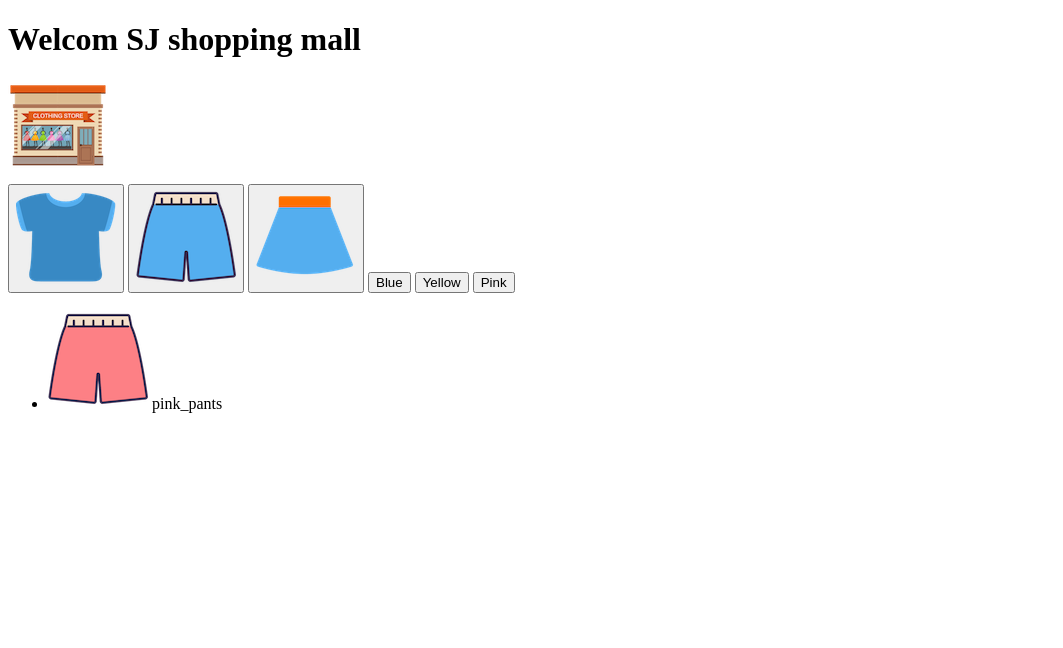
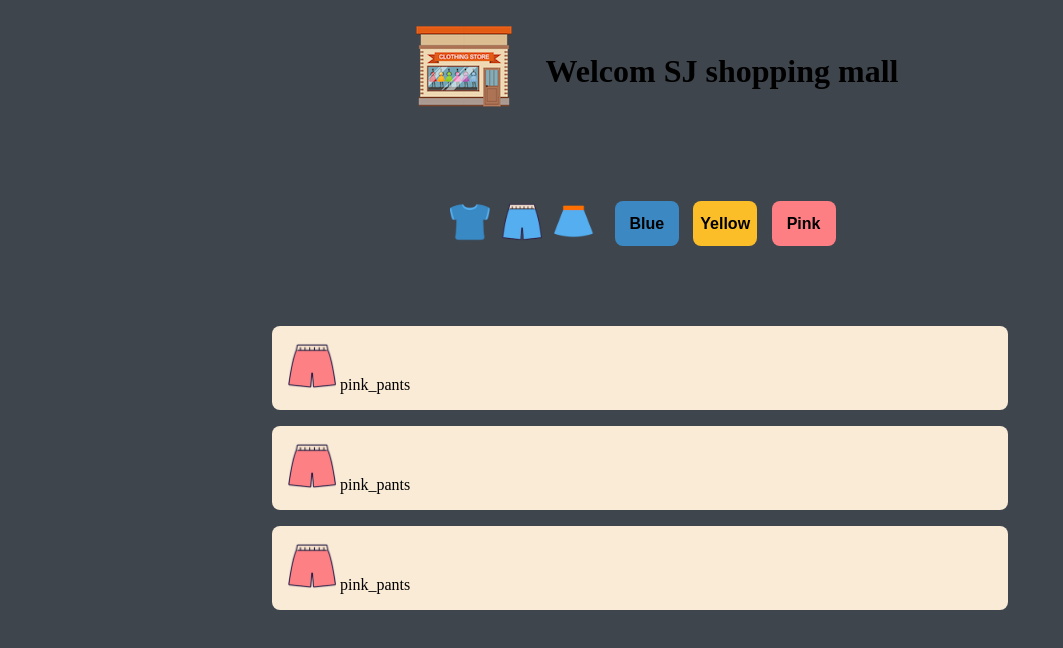
Before and after one commit to csjv95/JS_project_ShoppingMall, a plain HTML site: page index.html in a window 1280 px wide. Shown: the whole page, without its empty margins (0-1063 px from the left). Drawn offline with Linux system fonts and the light colour scheme.

Commit message:
shopping mall styling completed

```diff
--- a/index.html
+++ b/index.html
@@ -11,25 +11,53 @@
   <body>
     <header>
       <!-- title -->
-    <h1 class="title">Welcom SJ shopping mall</h1>
-    <img src="./img/logo.png" alt="logo" class="logo"/>
-
-    <!-- nav-->
-    <nav class="main__nav">
-      <button class="main__nav__btn"><img src="./img/blue_t.png" alt="blue_t.png"></button>
-      <button class="main__nav__btn"><img src="./img/blue_p.png" alt=blue_p.png""></button>
-      <button class="main__nav__btn"><img src="./img/blue_s.png" alt="blue_s.png"></button>
-      <button class="main__nav__btn">Blue</button>
-      <button class="main__nav__btn">Yellow</button>
-      <button class="main__nav__btn">Pink</button>
-    </nav>
+      <h1 class="title">
+        <img class="title__logo" src="./img/logo.png" alt="logo" />
+        Welcom SJ shopping mall
+      </h1>
     </header>
 
     <main>
+      <!-- nav-->
+      <nav class="main__nav">
+        <button class="main__nav__btn">
+          <img class="main__nav__btn__img"src="./img/blue_t.png" alt="blue_t.png" />
+        </button>
+        <button class="main__nav__btn">
+          <img class="main__nav__btn__img"src="./img/blue_p.png" alt=blue_p.png"">
+        </button>
+        <button class="main__nav__btn">
+          <img class="main__nav__btn__img"src="./img/blue_s.png" alt="blue_s.png" />
+        </button>
+        <button class="main__nav__btn btn__color btn__blue">Blue</button>
+        <button class="main__nav__btn btn__color btn__yellow">Yellow</button>
+        <button class="main__nav__btn btn__color btn__pink">Pink</button>
+      </nav>
+
       <!-- list-->
       <ul class="list">
         <li class="list__item">
-        <img class="list__item__thumbnail" src="./img/pink_p.png" alt="pink_p.png">
+          <img
+            class="list__item__thumbnail"
+            src="./img/pink_p.png"
+            alt="pink_p.png"
+          />
+          <span class="list__item__description">pink_pants</span>
+        </li>
+        <li class="list__item">
+          <img
+            class="list__item__thumbnail"
+            src="./img/pink_p.png"
+            alt="pink_p.png"
+          />
+          <span class="list__item__description">pink_pants</span>
+        </li>
+        <li class="list__item">
+          <img
+            class="list__item__thumbnail"
+            src="./img/pink_p.png"
+            alt="pink_p.png"
+          />
           <span class="list__item__description">pink_pants</span>
         </li>
       </ul>
--- a/style.css
+++ b/style.css
@@ -0,0 +1,106 @@
+:root {
+  /* color */
+  --color-black: #3f454d;
+  --color-white: #ffffff;
+  --color-blue: #3b88c3;
+  --color-yellow: #fbbe28;
+  --color-pink: #fd7f84;
+  --color-light-grey: #dfdfdf;
+  --color-antiquewhite: #faebd7;
+
+  /* annimation */
+  --animation-duration: 300ms;
+}
+
+button {
+  outline: 0;
+  background-color: transparent;
+  border: none;
+  cursor: pointer;
+}
+
+ul{
+  padding-left: 0;
+  list-style: none;
+}
+
+body {
+  margin: 0;
+  background-color: var(--color-black);
+}
+
+.title {
+  display: flex;
+  justify-content: center;
+  align-items: center;
+}
+
+.title__logo{
+  padding: 0 1em;
+}
+
+.main__nav{
+  margin: 0 1em;
+  margin-top: 5em;
+  display: flex;
+  justify-content:center;
+}
+
+.main__nav__btn{
+  transition: transform var(--animation-duration);
+}
+
+.main__nav__btn:hover,
+.list__item:hover {
+  transform: scale(1.2);
+}
+
+.main__nav__btn__img{
+  width: 3em;
+}
+
+.btn__color {
+ width: 4em;
+ margin: 0 0 0 0.9em;
+ border-radius: 0.5em;
+}
+
+.btn__blue,
+.btn__yellow,
+.btn__pink {
+  font-size: 1em;
+  font-weight: 600;
+}
+
+.btn__blue {
+  background-color: var(--color-blue);
+}
+
+.btn__yellow {
+  background-color: var(--color-yellow);
+}
+
+.btn__pink {
+  background-color: var(--color-pink);
+}
+
+.list {
+  margin-top: 5em;
+  display: flex;
+  flex-wrap: wrap;
+  justify-content: center;
+  overflow-y: scroll;
+}
+
+.list__item {
+  margin-bottom: 1em;
+  padding: 1em;
+  width: 55%;
+  border-radius: 0.5em;
+  background-color: var(--color-antiquewhite);
+  transition: transform var(--animation-duration);
+}
+
+.list__item__thumbnail{
+  width: 3em;
+}
```
Lines whose indentation alone changed are shown as unchanged.
